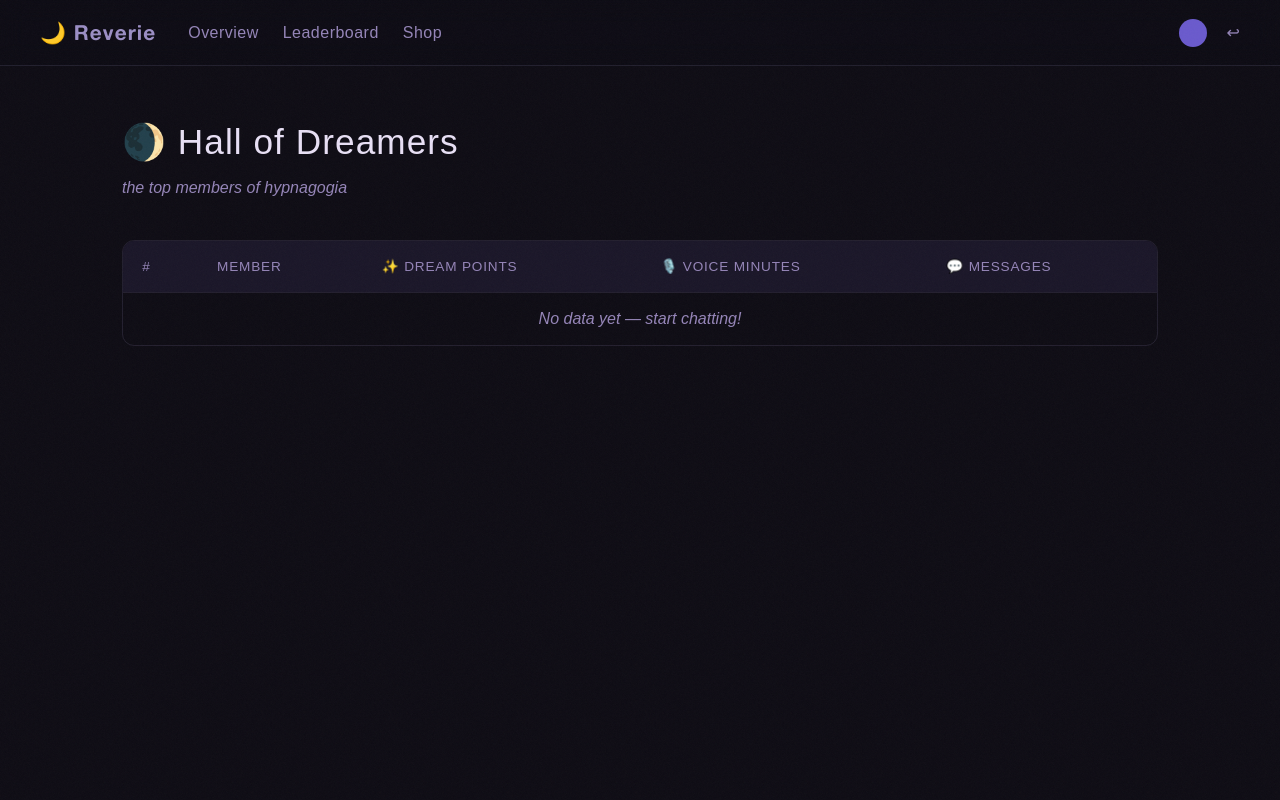
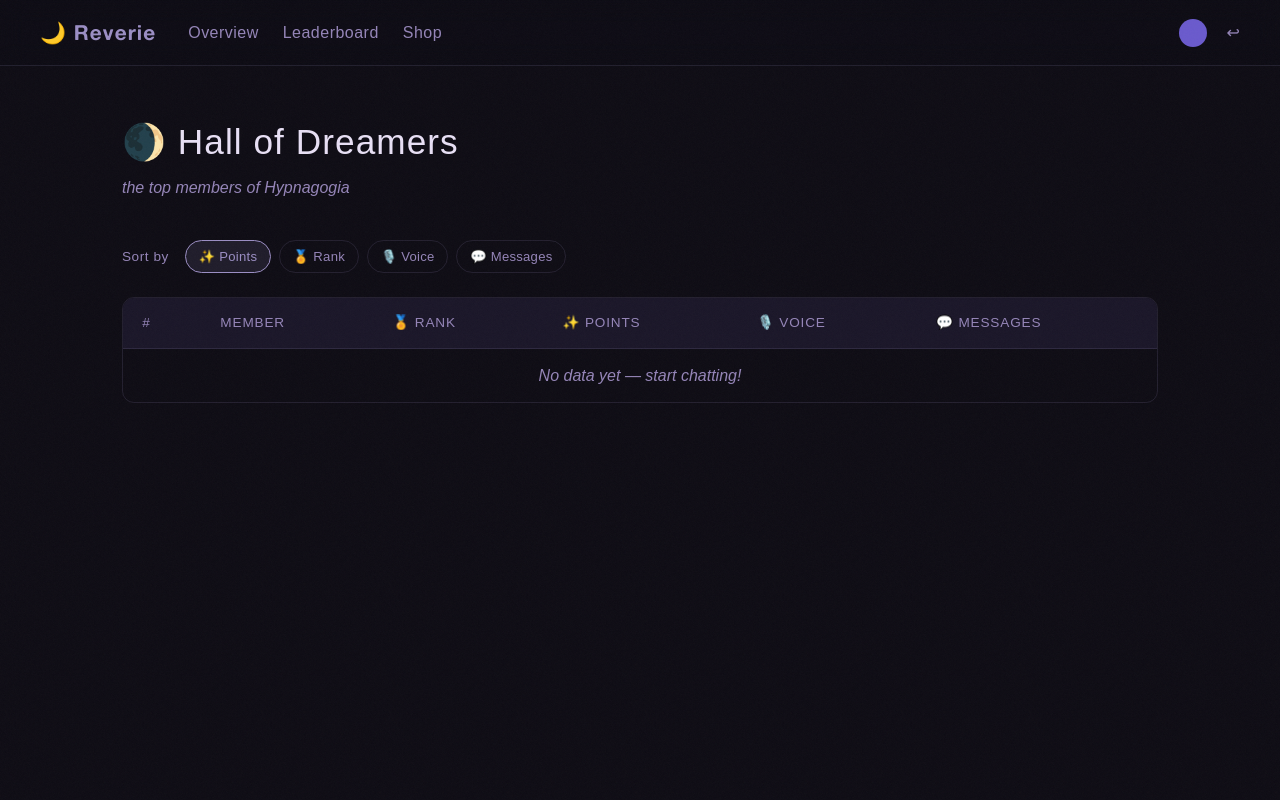
Before and after one commit to sokeki/reverie-bot, a FastAPI app: template dashboard/templates/leaderboard.html in a window 1280 px wide. Run offline with FastAPI, Linux system fonts and the light colour scheme; the template is opened without the code that fills it, so the values that code supplies are empty; some web fonts are replaced.

Commit message:
leaderboard sorting, voice in hours

```diff
--- a/dashboard/app.py
+++ b/dashboard/app.py
@@ -237,18 +237,48 @@
 
 @app.get("/leaderboard", response_class=HTMLResponse)
 async def leaderboard(request: Request, user: dict = Depends(require_user)):
+    sort_param = request.query_params.get("sort", "points")
+    sort_map = {
+        "points": "points",
+        "rank": "voice_minutes",  # activity score proxy
+        "voice": "voice_minutes",
+        "messages": "messages_sent",
+    }
+    db_field = sort_map.get(sort_param, "points")
+
     docs = (
         await users_col.find({"guild_id": GUILD_ID})
-        .sort("points", -1)
+        .sort(db_field, -1)
         .limit(25)
         .to_list(length=25)
     )
+
+    # For rank, sort by combined activity score
+    if sort_param == "rank":
+        docs.sort(
+            key=lambda d: d.get("voice_minutes", 0) + d.get("messages_sent", 0),
+            reverse=True,
+        )
+
+    # Add computed rank and formatted voice time to each doc
+    from utils.ranks import get_rank as _get_rank
+
+    for doc in docs:
+        score = doc.get("voice_minutes", 0) + doc.get("messages_sent", 0)
+        r = _get_rank(score)
+        doc["rank_symbol"] = r["symbol"]
+        doc["rank_name"] = r["name"]
+        mins = doc.get("voice_minutes", 0)
+        h, m = divmod(mins, 60)
+        doc["voice_fmt"] = f"{h}h {m}m" if h else f"{m}m"
+
     return templates.TemplateResponse(
         "leaderboard.html",
         {
             "request": request,
             "user": user,
             "members": docs,
+            "sort": sort_param,
         },
     )
 
--- a/dashboard/static/style.css
+++ b/dashboard/static/style.css
@@ -833,3 +833,56 @@
     color: #e06c75;
     background: rgba(224, 108, 117, 0.1);
 }
+
+/* ── Leaderboard sort controls ───────────────────────────────────────────── */
+.lb-controls {
+    display: flex;
+    align-items: center;
+    gap: 1rem;
+    margin-bottom: 1.5rem;
+}
+
+.lb-sort-label {
+    font-size: 0.85rem;
+    color: var(--text-muted);
+    letter-spacing: 0.04em;
+}
+
+.lb-sort-pills {
+    display: flex;
+    gap: 0.5rem;
+    flex-wrap: wrap;
+}
+
+.sort-pill {
+    font-size: 0.82rem;
+    padding: 0.3rem 0.8rem;
+    border-radius: 20px;
+    border: 1px solid var(--border);
+    color: var(--text-muted);
+    text-decoration: none;
+    transition: border-color 0.2s, color 0.2s, background 0.2s;
+    letter-spacing: 0.02em;
+}
+
+.sort-pill:hover {
+    border-color: var(--accent);
+    color: var(--text);
+}
+
+.sort-pill.active {
+    border-color: var(--accent);
+    background: rgba(155, 142, 196, 0.12);
+    color: var(--accent);
+}
+
+/* ── Rank cell ───────────────────────────────────────────────────────────── */
+.rank-cell {
+    font-size: 0.9rem;
+    color: var(--text-muted);
+}
+
+.greek-sym {
+    font-size: 1rem;
+    color: var(--accent);
+}
--- a/dashboard/templates/leaderboard.html
+++ b/dashboard/templates/leaderboard.html
@@ -4,7 +4,19 @@
 {% block content %}
 <div class="page-header">
     <h1>🌒 Hall of Dreamers</h1>
-    <p class="subtitle"><em>the top members of hypnagogia</em></p>
+    <p class="subtitle"><em>the top members of Hypnagogia</em></p>
+</div>
+
+<div class="lb-controls">
+    <span class="lb-sort-label">Sort by</span>
+    <div class="lb-sort-pills">
+        <a href="/leaderboard?sort=points" class="sort-pill {% if sort == 'points'   or not sort %}active{% endif %}">✨
+            Points</a>
+        <a href="/leaderboard?sort=rank" class="sort-pill {% if sort == 'rank'     %}active{% endif %}">🏅 Rank</a>
+        <a href="/leaderboard?sort=voice" class="sort-pill {% if sort == 'voice'    %}active{% endif %}">🎙️ Voice</a>
+        <a href="/leaderboard?sort=messages" class="sort-pill {% if sort == 'messages' %}active{% endif %}">💬
+            Messages</a>
+    </div>
 </div>
 
 <div class="table-wrap">
@@ -13,8 +25,9 @@
             <tr>
                 <th>#</th>
                 <th>Member</th>
-                <th>✨ Dream Points</th>
-                <th>🎙️ Voice Minutes</th>
+                <th>🏅 Rank</th>
+                <th>✨ Points</th>
+                <th>🎙️ Voice</th>
                 <th>💬 Messages</th>
             </tr>
         </thead>
@@ -35,13 +48,14 @@
                     {% endif %}
                     <span class="member-name">{{ m.get("username", "Unknown#" ~ m.user_id) }}</span>
                 </td>
+                <td class="rank-cell"><span class="greek-sym">{{ m.rank_symbol }}</span> {{ m.rank_name }}</td>
                 <td class="pts">{{ "{:,}".format(m.get("points", 0)) }}</td>
-                <td>{{ "{:,}".format(m.get("voice_minutes", 0)) }}</td>
+                <td>{{ m.voice_fmt }}</td>
                 <td>{{ "{:,}".format(m.get("messages_sent", 0)) }}</td>
             </tr>
             {% else %}
             <tr>
-                <td colspan="5" class="empty">No data yet — start chatting!</td>
+                <td colspan="6" class="empty">No data yet — start chatting!</td>
             </tr>
             {% endfor %}
         </tbody>
```
Also changed, not shown: cogs/leaderboard.py (+63 -11 lines), cogs/points.py (+11 -1 lines).
